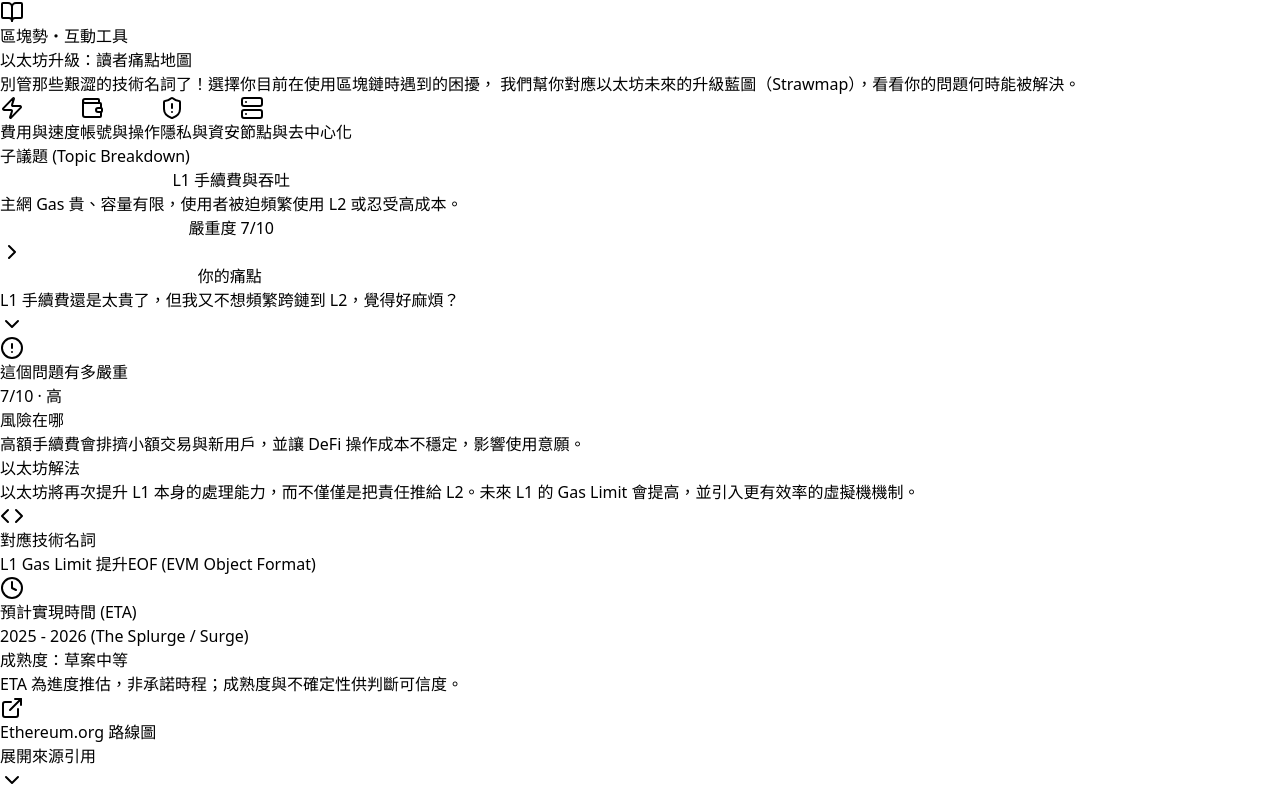
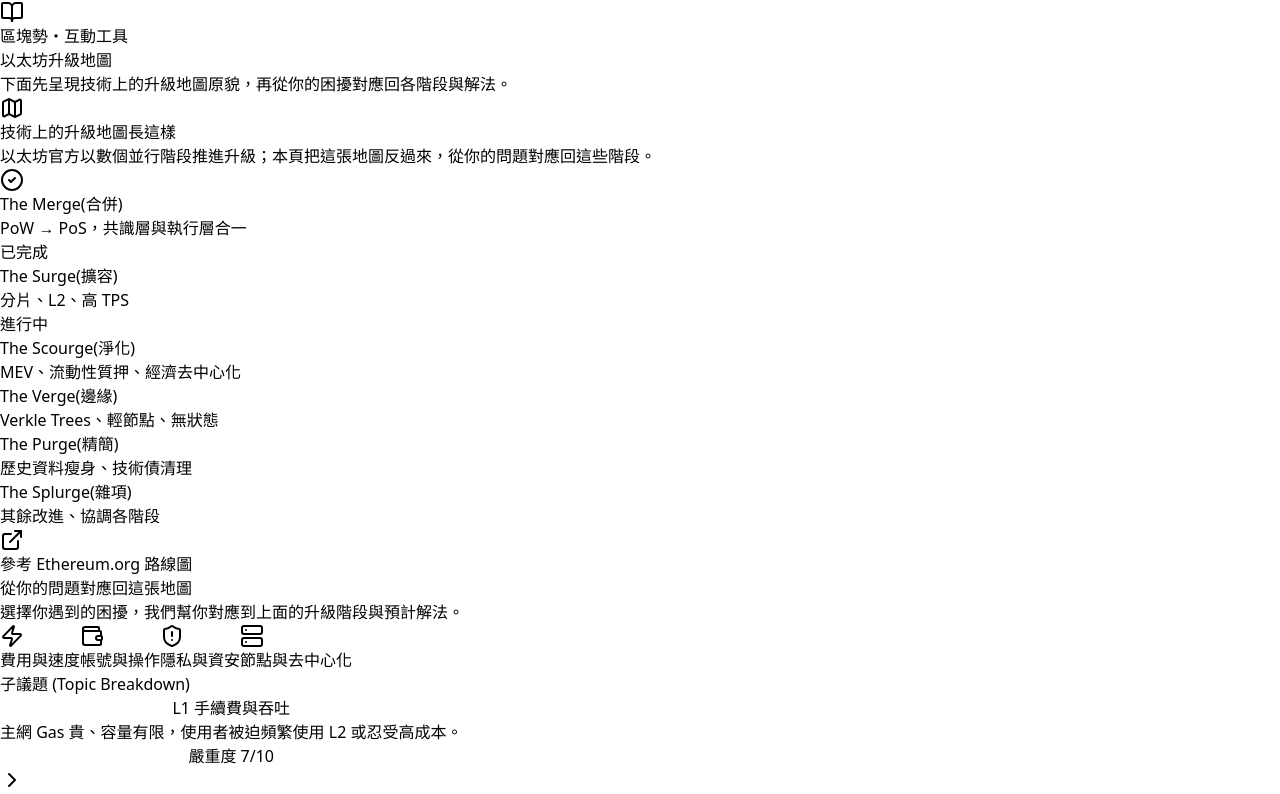
Before and after one commit to ASTROHSU/Ethereum-roadmap, a React (Vite) app: page / in a window 1280 px wide. Shown: the top 794 px of the page. Built offline with nearby package versions, Linux system fonts and the light colour scheme.

Commit message:
feat: 更名為「以太坊升級地圖」、新增技術上升級地圖區塊（官方六階段）
Made-with: Cursor

```diff
--- a/index.html
+++ b/index.html
@@ -3,7 +3,7 @@
   <head>
     <meta charset="UTF-8" />
     <meta name="viewport" content="width=device-width, initial-scale=1.0" />
-    <title>以太坊升級：讀者痛點地圖</title>
+    <title>以太坊升級地圖</title>
   </head>
   <body>
     <div id="root"></div>
--- a/src/components/EthereumRoadmapUX.jsx
+++ b/src/components/EthereumRoadmapUX.jsx
@@ -12,7 +12,55 @@ import {
   AlertCircle,
   ExternalLink,
   ChevronRight,
+  Map,
+  CheckCircle2,
 } from 'lucide-react';
+
+// 以太坊官方升級階段（技術路線圖原貌，供對照與建立權威感）
+const officialRoadmapPhases = [
+  {
+    id: 'merge',
+    name: 'The Merge',
+    nameZh: '合併',
+    short: 'PoW → PoS，共識層與執行層合一',
+    status: 'completed',
+  },
+  {
+    id: 'surge',
+    name: 'The Surge',
+    nameZh: '擴容',
+    short: '分片、L2、高 TPS',
+    status: 'in_progress',
+  },
+  {
+    id: 'scourge',
+    name: 'The Scourge',
+    nameZh: '淨化',
+    short: 'MEV、流動性質押、經濟去中心化',
+    status: 'future',
+  },
+  {
+    id: 'verge',
+    name: 'The Verge',
+    nameZh: '邊緣',
+    short: 'Verkle Trees、輕節點、無狀態',
+    status: 'future',
+  },
+  {
+    id: 'purge',
+    name: 'The Purge',
+    nameZh: '精簡',
+    short: '歷史資料瘦身、技術債清理',
+    status: 'future',
+  },
+  {
+    id: 'splurge',
+    name: 'The Splurge',
+    nameZh: '雜項',
+    short: '其餘改進、協調各階段',
+    status: 'future',
+  },
+];
 
 // 嚴重度對應文案
 const getSeverityLabel = (n) => {
@@ -237,16 +285,76 @@ export default function EthereumRoadmapUX() {
             <span className="font-semibold tracking-wider text-sm">區塊勢・互動工具</span>
           </div>
           <h1 className="text-3xl md:text-4xl font-bold text-slate-900 mb-3">
-            以太坊升級：讀者痛點地圖
+            以太坊升級地圖
           </h1>
           <p className="text-slate-600 leading-relaxed max-w-2xl">
-            別管那些艱澀的技術名詞了！選擇你目前在使用區塊鏈時遇到的困擾，
-            我們幫你對應以太坊未來的升級藍圖（Strawmap），看看你的問題何時能被解決。
+            下面先呈現技術上的升級地圖原貌，再從你的困擾對應回各階段與解法。
           </p>
         </div>
       </header>
 
       <main className="max-w-4xl mx-auto px-4 py-8">
+        {/* 技術上的升級地圖（原貌） */}
+        <section className="mb-10">
+          <div className="flex items-center gap-2 text-slate-600 mb-3">
+            <Map className="w-5 h-5 text-indigo-500" />
+            <h2 className="text-lg font-semibold text-slate-800">技術上的升級地圖長這樣</h2>
+          </div>
+          <p className="text-sm text-slate-500 mb-4 max-w-2xl">
+            以太坊官方以數個並行階段推進升級；本頁把這張地圖反過來，從你的問題對應回這些階段。
+          </p>
+          <div className="grid grid-cols-1 sm:grid-cols-2 lg:grid-cols-3 gap-3">
+            {officialRoadmapPhases.map((phase) => (
+              <div
+                key={phase.id}
+                className={`rounded-xl border p-4 ${
+                  phase.status === 'completed'
+                    ? 'bg-emerald-50/80 border-emerald-200'
+                    : phase.status === 'in_progress'
+                      ? 'bg-indigo-50/80 border-indigo-200'
+                      : 'bg-white border-slate-200'
+                }`}
+              >
+                <div className="flex items-center gap-2 mb-1">
+                  {phase.status === 'completed' ? (
+                    <CheckCircle2 className="w-5 h-5 text-emerald-600 flex-shrink-0" />
+                  ) : null}
+                  <span className="font-semibold text-slate-800">
+                    {phase.name}
+                    <span className="text-slate-500 font-normal ml-1">({phase.nameZh})</span>
+                  </span>
+                </div>
+                <p className="text-sm text-slate-600">{phase.short}</p>
+                {phase.status === 'completed' && (
+                  <span className="inline-block mt-2 text-xs font-medium text-emerald-700">已完成</span>
+                )}
+                {phase.status === 'in_progress' && (
+                  <span className="inline-block mt-2 text-xs font-medium text-indigo-700">進行中</span>
+                )}
+              </div>
+            ))}
+          </div>
+          <div className="mt-3">
+            <a
+              href="https://ethereum.org/roadmap"
+              target="_blank"
+              rel="noopener noreferrer"
+              className="text-sm text-indigo-600 hover:text-indigo-800 inline-flex items-center gap-1"
+            >
+              <ExternalLink className="w-3.5 h-3.5" />
+              參考 Ethereum.org 路線圖
+            </a>
+          </div>
+        </section>
+
+        {/* 從你的問題對應回這張地圖 */}
+        <div className="flex items-center gap-2 text-slate-600 mb-3">
+          <span className="text-lg font-semibold text-slate-800">從你的問題對應回這張地圖</span>
+        </div>
+        <p className="text-sm text-slate-500 mb-4">
+          選擇你遇到的困擾，我們幫你對應到上面的升級階段與預計解法。
+        </p>
+
         {/* Category Tabs */}
         <div className="flex overflow-x-auto space-x-2 pb-4 mb-6 scrollbar-hide">
           {roadmapData.map((category) => (
```
